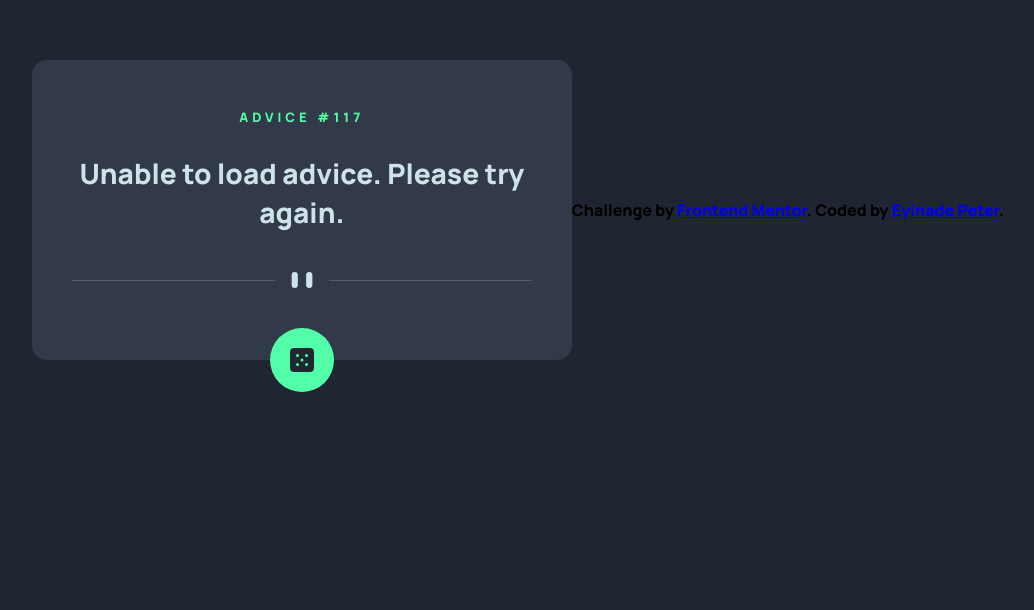
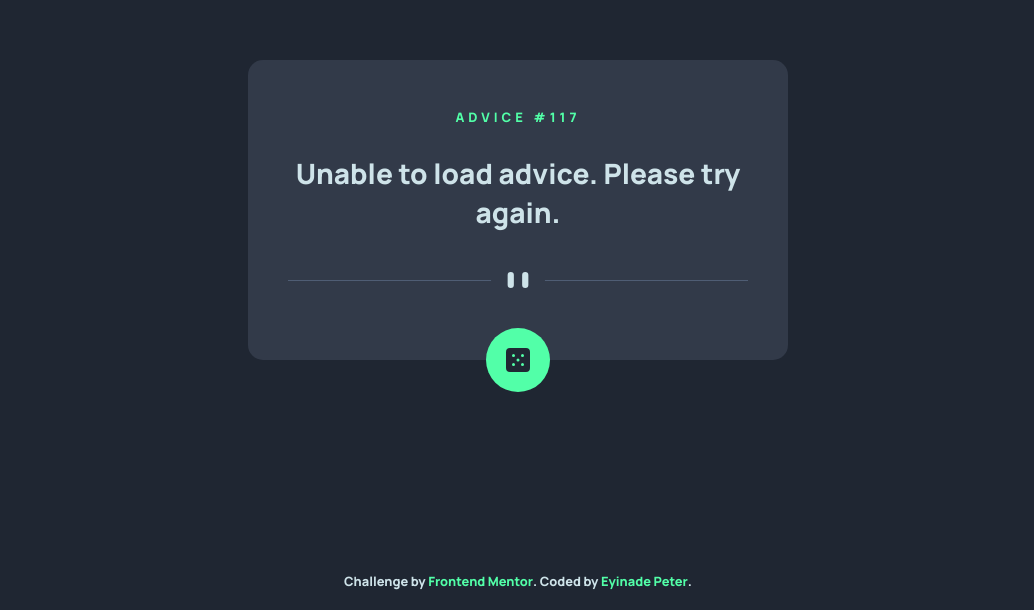
Before and after one commit to Eyinadepeter/advice-App, a plain HTML site: page index.html in a window 1280 px wide. Shown: the part 190-800 px from the top of the page, without its empty margins (122-1156 px from the left). Drawn offline with Linux system fonts and the light colour scheme; no server answers.

Commit message:
added new styles
styless

```diff
--- a/style.css
+++ b/style.css
@@ -91,6 +91,29 @@
   width: 24px;
 }
 
+.attribution {
+  position: fixed;
+  bottom: 20px;
+  left: 50%;
+  transform: translateX(-50%);
+  font-size: 0.8rem;
+  color: hsl(193, 38%, 86%);
+  text-align: center;
+  width: 100%;
+  padding: 0 1rem;
+}
+
+.attribution a {
+  color: hsl(150, 100%, 66%);
+  text-decoration: none;
+  font-weight: 700;
+  transition: color 0.3s ease;
+}
+
+.attribution a:hover {
+  color: #ffffff;
+}
+
 @media (max-width: 600px) {
 
   .card {
```
